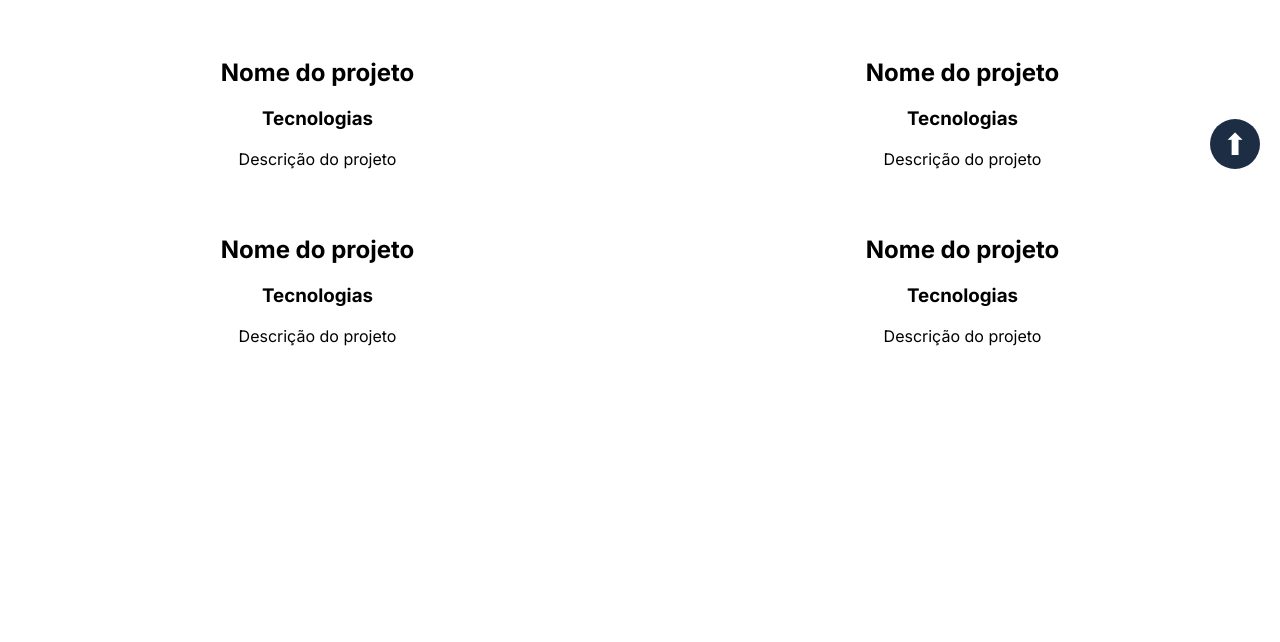
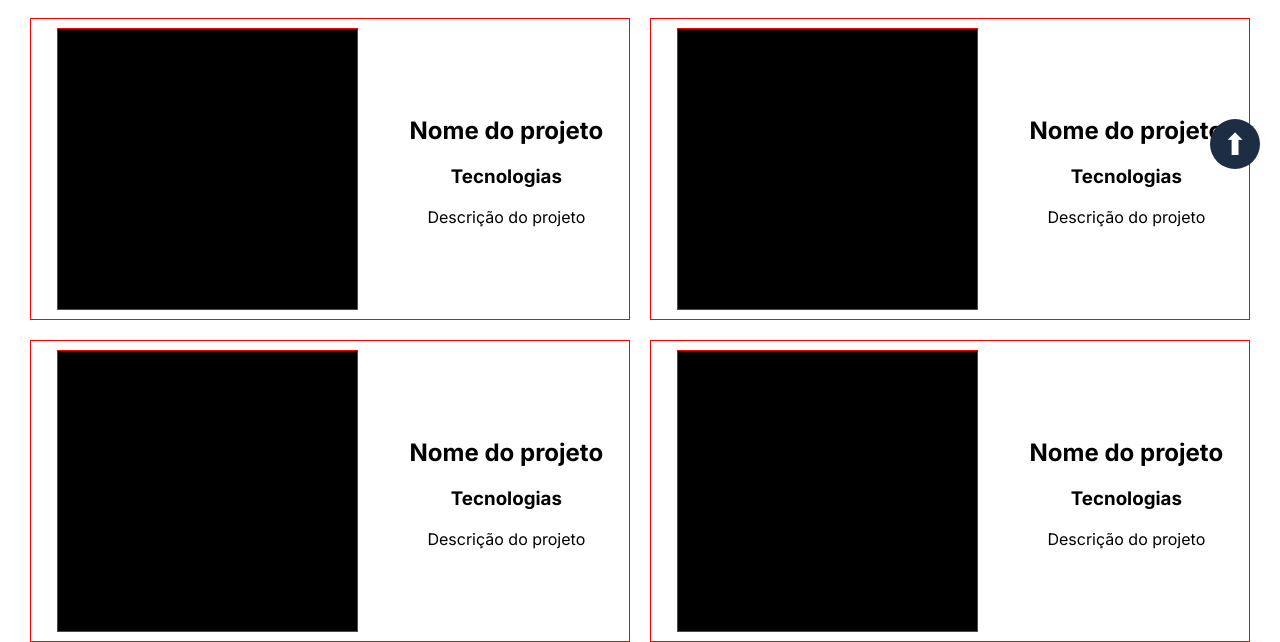
Before and after one commit to julianafc/Portfolio, a plain HTML site: page index.html in a window 1280 px wide. Shown: the part 621-1263 px from the top of the page. Before the commit the page ends 983 px from the top, so only its background shows below. Drawn offline with Linux system fonts and the light colour scheme.

Commit message:
quad projetos feito

```diff
--- a/index.html
+++ b/index.html
@@ -45,6 +45,7 @@
                 <br/>
                 <h1>Meu nome é <h1 id="nome" style="font-weight: 600;">Juliana</h1></h1>
                 <p>Estudante de Ciência da Computação e desenvolvedora júnior, focada em aprender e aplicar conhecimentos para desenvolver soluções eficientes.</p>
+                <p>📌 Rio de Janeiro - Brasil</p>
             </div>
 
             <div id="div-foto">
@@ -57,31 +58,51 @@
         <div id="projetos">
 
             <div class="quad-projetos">
-                <img />
+                <div class="foto-projetos">
+                    <img/>
+                </div>
+
+                <div class="info-projetos">
                     <h2>Nome do projeto</h2>
                     <h3>Tecnologias</h3>
                     <p>Descrição do projeto</p>
                 </div>
+            </div>
 
             <div class="quad-projetos">
-                <img />
+                <div class="foto-projetos">
+                    <img/>
+                </div>
+
+                <div class="info-projetos">
                     <h2>Nome do projeto</h2>
                     <h3>Tecnologias</h3>
                     <p>Descrição do projeto</p>
                 </div>
+            </div>
 
             <div class="quad-projetos">
-                <img />
+                <div class="foto-projetos">
+                    <img/>
+                </div>
+
+                <div class="info-projetos">
                     <h2>Nome do projeto</h2>
                     <h3>Tecnologias</h3>
                     <p>Descrição do projeto</p>
                 </div>
+            </div>
 
             <div class="quad-projetos">
-                <img />
+                <div class="foto-projetos">
+                    <img/>
+                </div>
+
+                <div class="info-projetos">
                     <h2>Nome do projeto</h2>
                     <h3>Tecnologias</h3>
                     <p>Descrição do projeto</p>
+                </div>
             </div>
         </div>
     </main>
--- a/style.css
+++ b/style.css
@@ -91,13 +91,34 @@ nav{
 
 #projetos{
     display: grid;
-    grid-template-columns: repeat(2, 1fr);
+    grid-template-columns: repeat(auto-fit, minmax(500px, 1fr)); /* */
     grid-template-rows: auto auto;
-    column-gap: 10px;
-    row-gap: 10px;
+    column-gap: 20px;
+    row-gap: 20px;
+    margin: 0 30px;
     justify-content: center;
     align-items: center;
     text-align: center;
+}
+
+.quad-projetos{
+    display: flex;
+    height: 300px;
+    border: 1px solid red;
+    justify-content:space-around;
+    align-items: center;
+}
+
+.foto-projetos{
+    background-color: black;
+    width: 50%;
+    height: 280px;
+    border: solid 1px red;
+}
+
+.infp-projetos{
+    border: solid 1px red;
+    width: 50%;
 }
 
 #subir {
```
Lines whose indentation alone changed are shown as unchanged.
